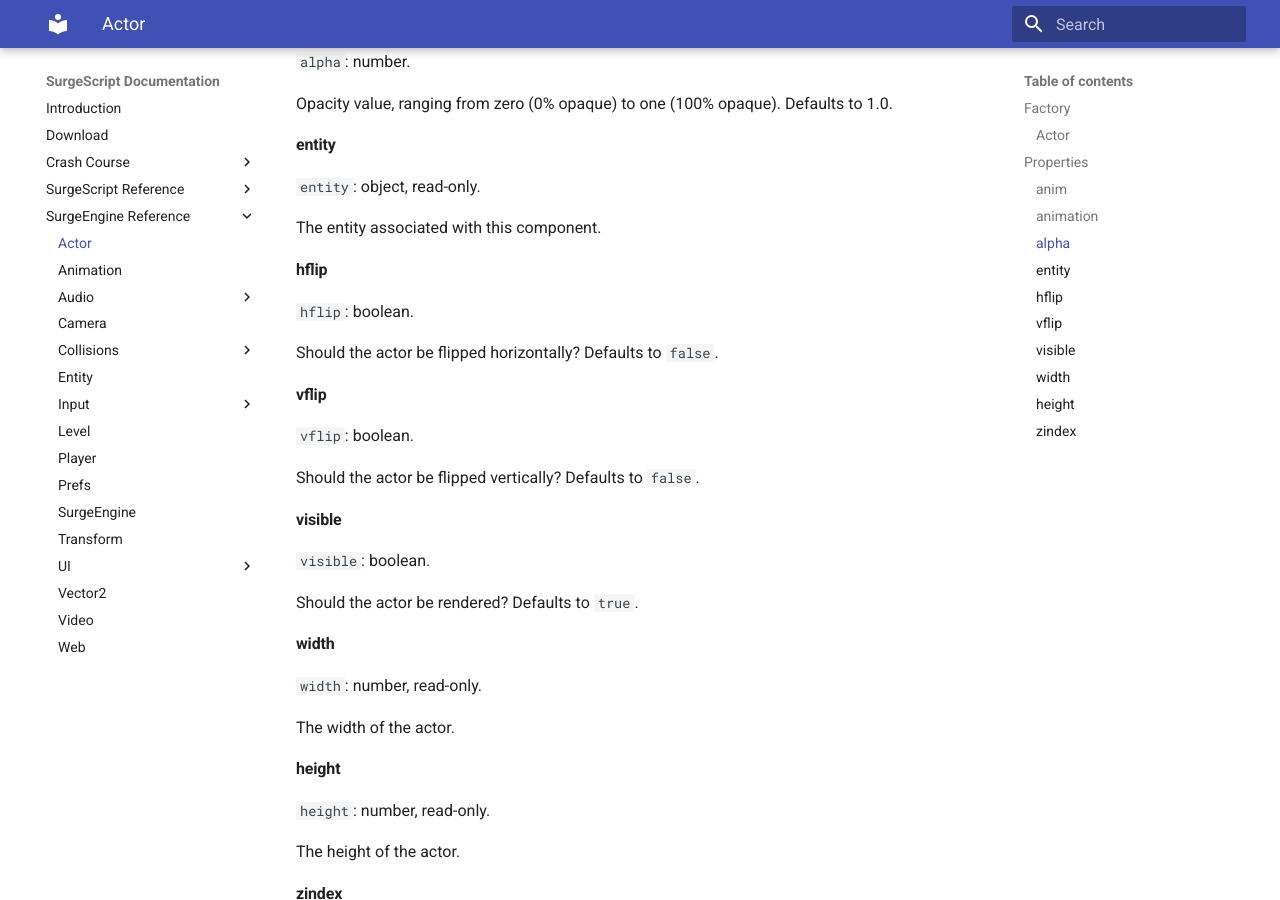
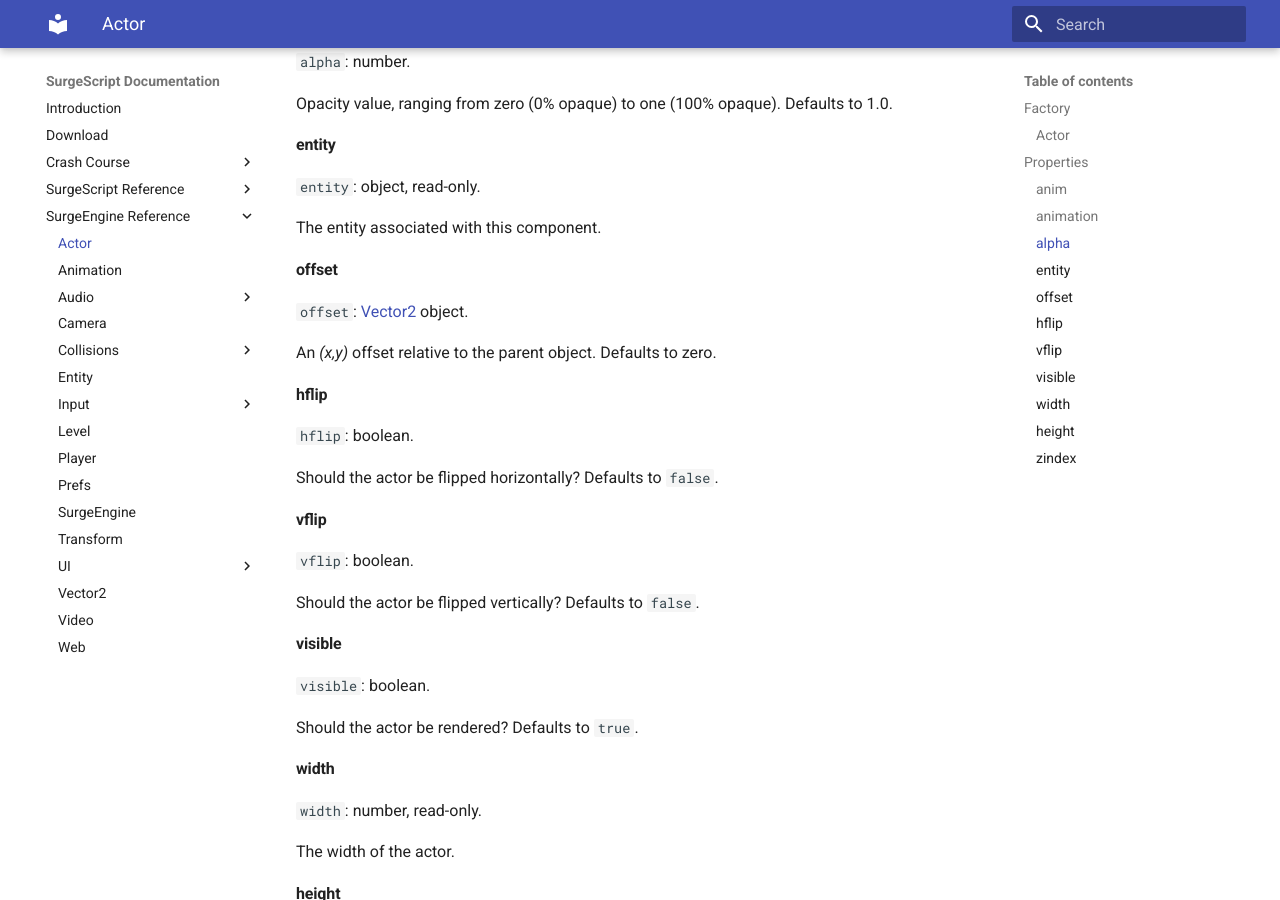
Before and after one commit to alemart/surgescript, an MkDocs documentation site: the page built from docs/engine/actor.md, in a window 1280 px wide and 900 px high, scrolled down 1218 px. Built offline with MkDocs 1.6.1 and Material for MkDocs 9.7.7, drawn with Linux system fonts in a browser that asks for light colours; old or Windows-style settings are respelled for this version of MkDocs.

Commit message:
Documented the offset property of the Actor object

```diff
--- a/docs/engine/actor.md
+++ b/docs/engine/actor.md
@@ -64,6 +64,12 @@ Opacity value, ranging from zero (0% opaque) to one (100% opaque). Defaults to 1
 
 The entity associated with this component.
 
+#### offset
+
+`offset`: [Vector2](vector2) object.
+
+An *(x,y)* offset relative to the parent object. Defaults to zero.
+
 #### hflip
 
 `hflip`: boolean.
```
